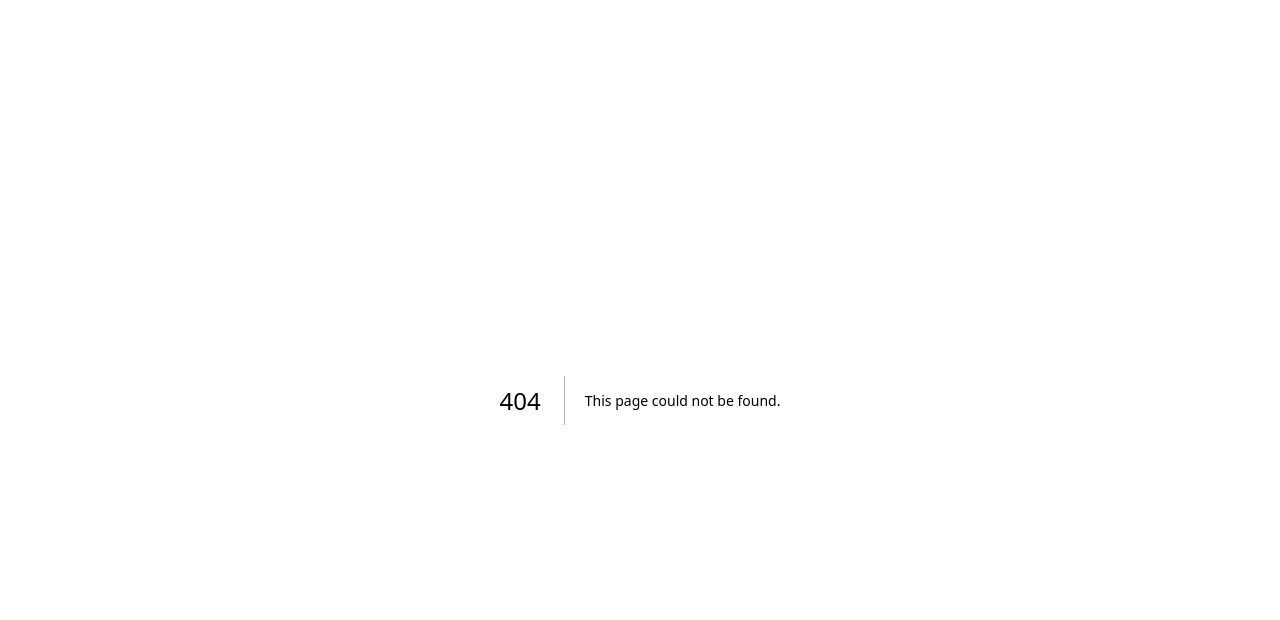
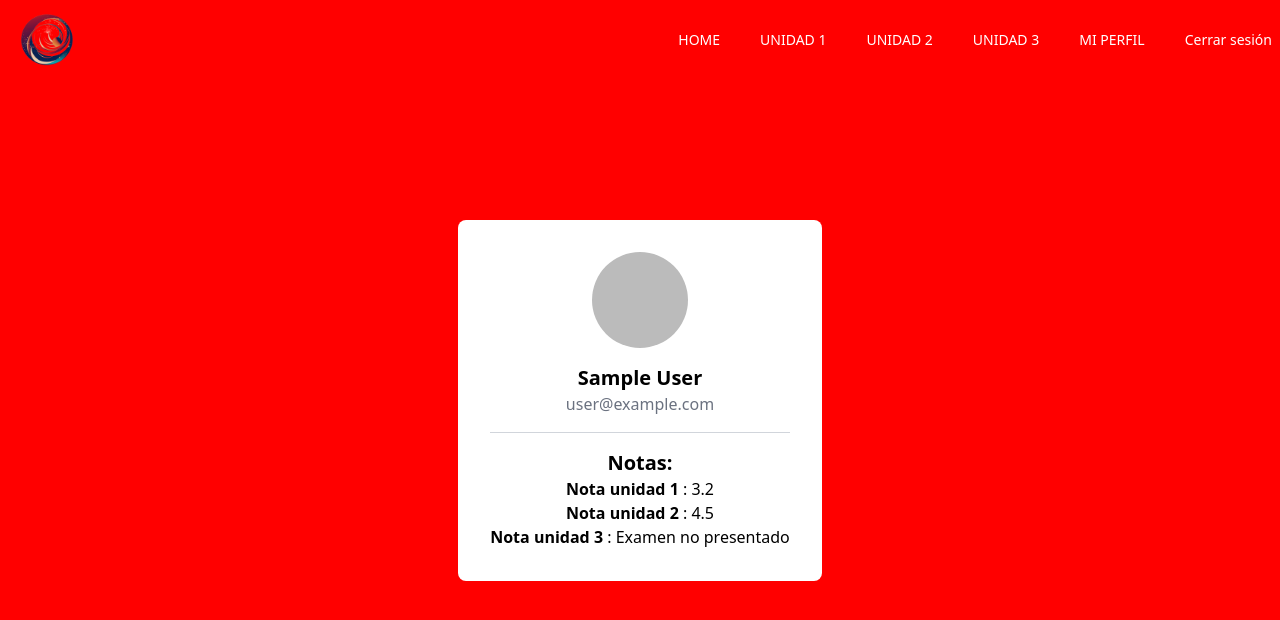
Before and after one commit to JohanLeon0914/ova, a Next.js app: page /perfil in a window 1280 px wide. Before the commit this address had no page. Shown: the top 620 px of the page. Built offline with nearby package versions, Linux system fonts and the light colour scheme; no server answers; sample sign-in values are in the browser's storage.

Commit message:
agregando secion de mi perfil

```diff
--- a/components/Header.tsx
+++ b/components/Header.tsx
@@ -101,6 +101,16 @@ function Navbar() {
               </li>
             </Link>
             {user ? (
+              <Link href="/perfil">
+              <li className="ml-10 text-sm uppercase hover:border-b">
+                {" "}
+                Mi perfil{" "}
+              </li>
+            </Link>
+            ) : (
+              <div></div>
+            )}
+            {user ? (
               <li className="ml-10 text-sm uppercase hover:border-b">
                 <button onClick={handleLogout}>Cerrar sesión</button>
               </li>
@@ -182,6 +192,16 @@ function Navbar() {
                 </li>
               </Link>
               {user ? (
+              <Link href="/perfil">
+              <li onClick={() => setNav(false)} className="py-4 text-sm">
+                {" "}
+                Mi perfil{" "}
+              </li>
+            </Link>
+            ) : (
+              <div></div>
+            )}
+              {user ? (
               <li className="py-4 text-sm">
                 <button onClick={handleLogout}>Cerrar sesión</button>
               </li>
--- a/components/Question.tsx
+++ b/components/Question.tsx
@@ -9,7 +9,7 @@ const Question: React.FC<Props> = (
     { question, choices, answer, onAnswer }) => {
     return (
         <div className="fixed inset-0 flex justify-center items-center">
-            <div className="bg-black p-6 rounded shadow-lg">
+            <div className="bg-white p-6 rounded shadow-lg text-black">
                 <h2 className="text-xl font-bold mb-4">{question}</h2>
                 <div className="">
                     {choices.map((choice, index) => (
--- /dev/null
+++ b/pages/perfil.tsx
@@ -0,0 +1,73 @@
+/* eslint-disable @next/next/no-img-element */
+import React from "react";
+import { useEffect, useState } from "react";
+import { User } from "firebase/auth";
+import { auth } from "../firebaseconfig";
+import Layout from "@/components/Layout";
+import { useRouter } from "next/router";
+
+interface Props {
+  notes: number[];
+}
+
+export const getServerSideProps = async () => {
+  return {
+    props: {
+      notes: [3.2, 4.5, 0],
+    },
+  };
+};
+
+const ProfileTab = ({ notes }: Props) => {
+  const [user, setUser] = useState<User | null>(null);
+  const [loading, setLoading] = useState(true);
+  const router = useRouter();
+
+  useEffect(() => {
+    const unsubscribe = auth.onAuthStateChanged((user) => {
+      setUser(user);
+      setLoading(false);
+    });
+
+    return () => unsubscribe();
+  }, []);
+
+  if (loading) {
+    return <p>Cargando...</p>;
+  }
+
+  if (!user) {
+    router.push('/')
+    return <p>No se ha iniciado seción.</p>
+  }
+
+  return (
+    <Layout>
+      <div className="flex items-center justify-center h-screen">
+        <div className="bg-white rounded-lg p-8">
+          <img
+            src={user.photoURL ? user.photoURL : ""}
+            alt="Foto de perfil"
+            className="w-24 h-24 rounded-full mb-4 mx-auto"
+          />
+          <h2 className="text-xl text-black font-bold text-center">
+            {user.displayName}
+          </h2>
+          <p className="text-gray-500 text-center">{user.email}</p>
+          <hr className="my-4 border-gray-300" />
+          <h3 className="text-xl text-black font-bold text-center">Notas:</h3>
+          <div>
+            {notes.map((note, index) => (
+              <p key={index} className="text-center text-black">
+                <b>Nota unidad {index + 1} </b>:{" "}
+                {note === 0 ? "Examen no presentado" : note}
+              </p>
+            ))}
+          </div>
+        </div>
+      </div>
+    </Layout>
+  );
+};
+
+export default ProfileTab;
--- a/styles/globals.css
+++ b/styles/globals.css
@@ -5,7 +5,7 @@
 /* HTML, body, heading */
 @layer base {
   body {
-      @apply bg-[#141414] text-white !scrollbar-thin !scrollbar-track-transparent !scrollbar-thumb-red-600;
+      @apply bg-[#FF0000] text-white !scrollbar-thin !scrollbar-track-transparent !scrollbar-thumb-white;
   }
   header {
       @apply fixed top-0 z-50 flex w-full items-center justify-between
```
Also changed, not shown: 1 other file (tests, documents, lock files or other folders).
